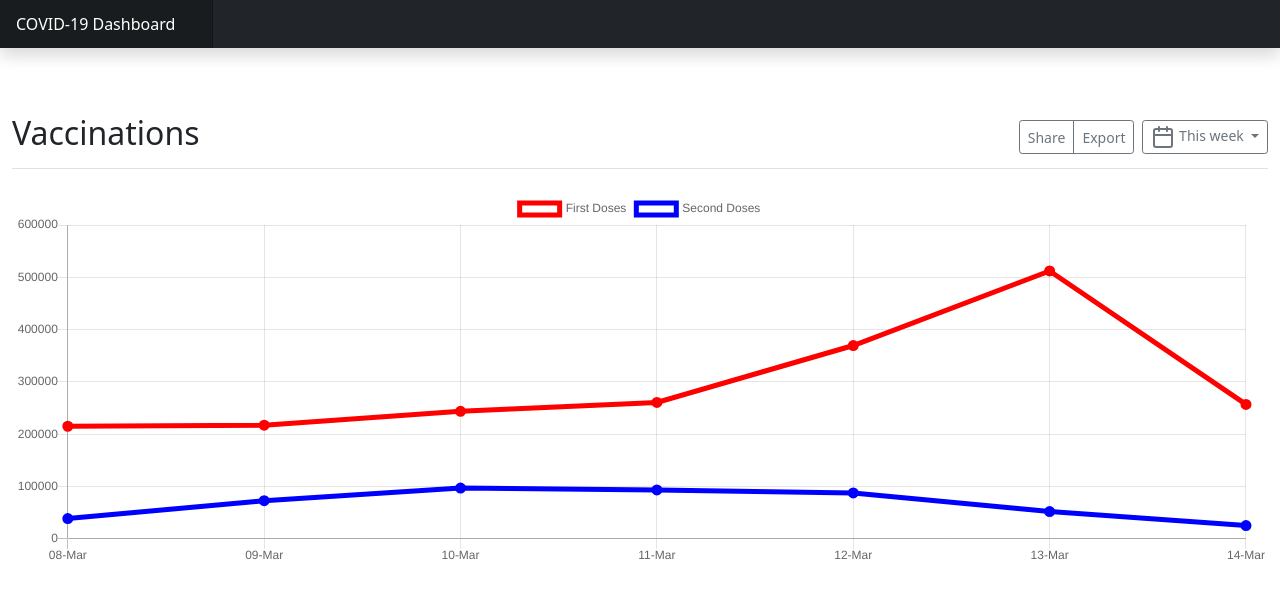
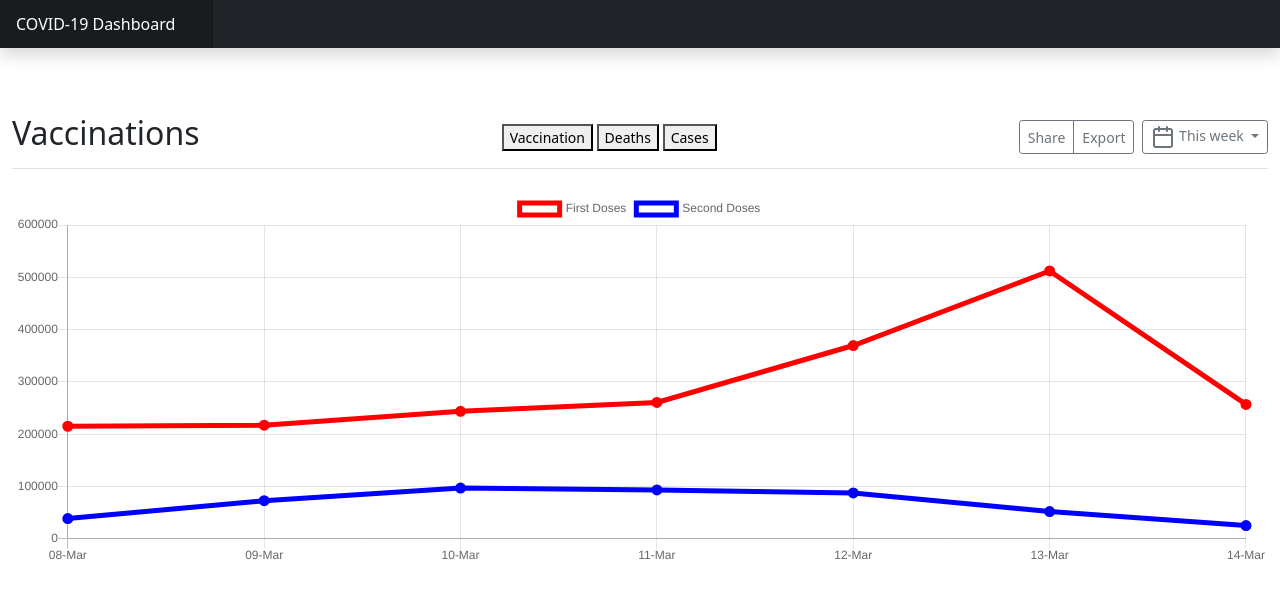
Before and after one commit to TeamCOVID19/02---COVID-19-Information-Dashboard, a plain HTML site: page dashboard/index.html in a window 1280 px wide. Drawn offline with nearby package versions, Linux system fonts and the light colour scheme.

Commit message:
Three additional nav buttons

```diff
--- a/dashboard/index.html
+++ b/dashboard/index.html
@@ -42,7 +42,8 @@
 </header>
 
 <div class="container-fluid">
-  <main>
+<main>
+
     <div class="row">
       <!-- <div class="col-md-6 d-flex justify-content-center">
           <img src="../assets/uk_outline.jpg">
@@ -50,6 +51,18 @@
       <div class="col-md-12 ms-sm-auto col-lg-12">
         <div class="d-flex justify-content-between flex-wrap flex-md-nowrap align-items-center pt-3 pb-2 mb-3 border-bottom">
           <h1 class="h2">Vaccinations</h1>
+
+            <div class = "Data Buttons">
+
+
+                <button type="Button" class="buttonik" name="Vaccination">Vaccination</button>
+                <button type="Button" class="buttonik" name="Deaths">Deaths</button>
+                <button type="Button" class="buttonik" name="Cases">Cases</button>
+
+
+
+        </div>
+
           <div class="btn-toolbar mb-2 mb-md-0">
             <div class="btn-group me-2">
               <button type="button" class="btn btn-sm btn-outline-secondary">Share</button>
```
